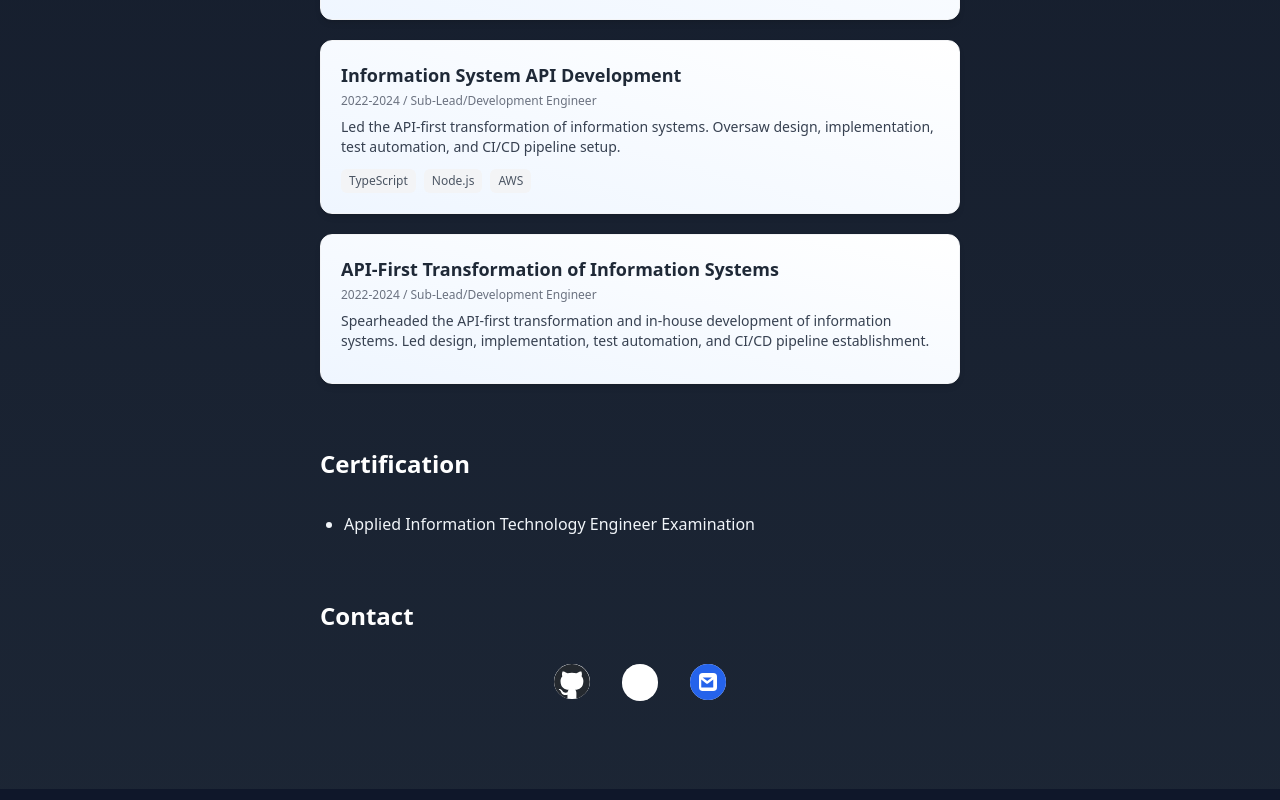
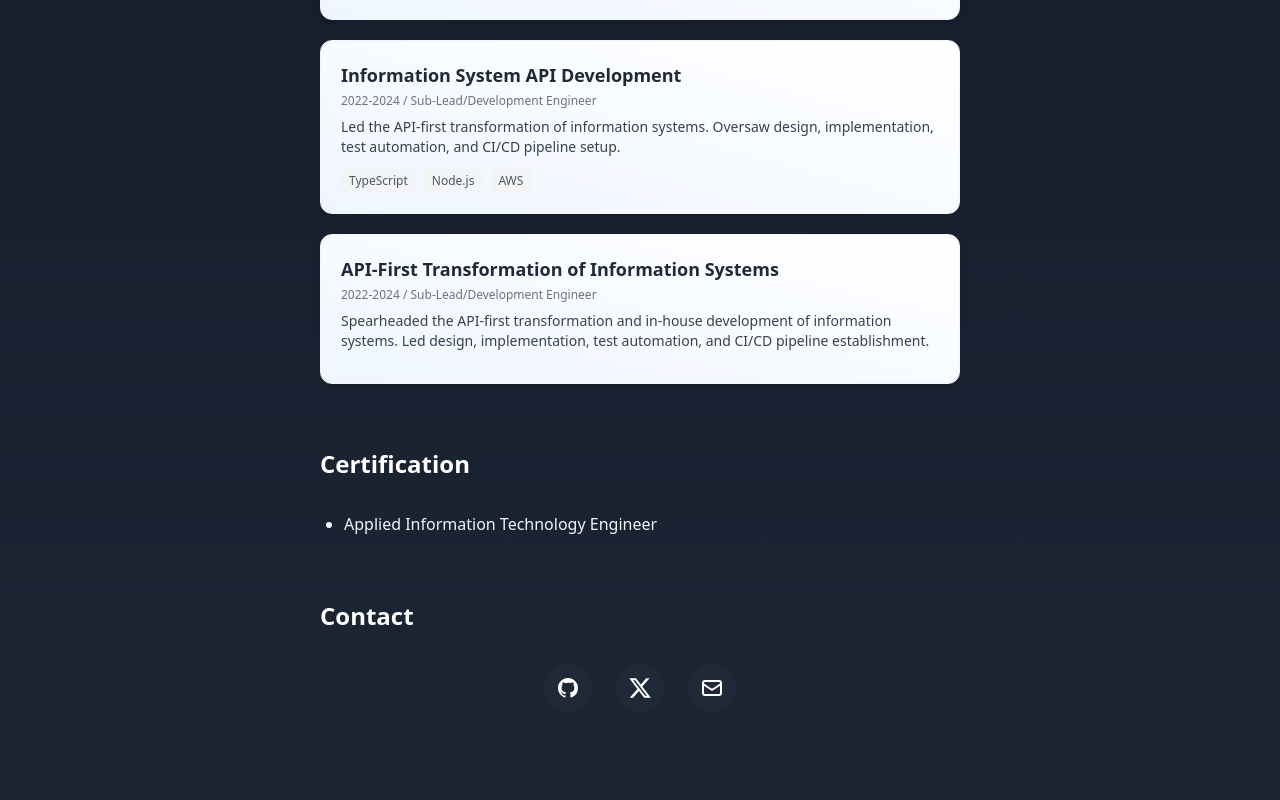
Before and after one commit to imaty1022/imaty-portfolio, a Next.js app: page / in a window 1280 px wide. Shown: the part 934-1734 px from the top of the page. Built offline with nearby package versions, Linux system fonts and the light colour scheme.

Commit message:
feat: resize sns cards

```diff
--- a/src/pages/index.tsx
+++ b/src/pages/index.tsx
@@ -120,75 +120,51 @@
       <section>
         <SectionTitle>Certification</SectionTitle>
         <ul className="list-disc ml-6 text-base">
-          <li>Applied Information Technology Engineer Examination</li>
+          <li>Applied Information Technology Engineer</li>
         </ul>
       </section>
 
-      {/* コンテクト/SNS */}
+      {/* Contact */}
       <section>
         <SectionTitle>Contact</SectionTitle>
-        <ul className="flex space-x-8 justify-center mb-2">
-          <li>
+        <div className="flex justify-center space-x-6 mb-2">
+          {/* GitHub */}
           <a
             href="https://github.com/tomoimai1022"
             target="_blank"
             rel="noopener noreferrer"
             aria-label="GitHub"
-              className="transition-transform hover:scale-110 hover:shadow-lg rounded-full"
+            className="p-3 rounded-full bg-white dark:bg-gray-800 shadow-sm hover:shadow-md transition-all duration-200 hover:-translate-y-0.5"
           >
-              <Image
-                src="/icons/github.svg"
-                alt="GitHub"
-                width={36}
-                height={36}
-                className="rounded-full bg-white"
-              />
+            <svg className="w-6 h-6 text-gray-800 dark:text-white" fill="currentColor" viewBox="0 0 24 24" aria-hidden="true">
+              <path fillRule="evenodd" d="M12 2C6.477 2 2 6.484 2 12.017c0 4.425 2.865 8.18 6.839 9.504.5.092.682-.217.682-.483 0-.237-.008-.868-.013-1.703-2.782.605-3.369-1.343-3.369-1.343-.454-1.158-1.11-1.466-1.11-1.466-.908-.62.069-.608.069-.608 1.003.07 1.531 1.032 1.531 1.032.892 1.53 2.341 1.088 2.91.832.092-.647.35-1.088.636-1.338-2.22-.253-4.555-1.11-4.555-4.943 0-1.091.39-1.984 1.029-2.683-.103-.253-.446-1.27.098-2.647 0 0 .84-.269 2.75 1.026A9.564 9.564 0 0112 6.844c.85.004 1.705.115 2.504.337 1.909-1.296 2.747-1.027 2.747-1.027.546 1.379.202 2.398.1 2.651.64.699 1.028 1.595 1.028 2.688 0 3.848-2.339 4.695-4.566 4.943.359.309.678.919.678 1.852 0 1.336-.012 2.415-.012 2.743 0 .267.18.58.688.482A10.019 10.019 0 0022 12.017C22 6.484 17.522 2 12 2z" clipRule="evenodd" />
+            </svg>
           </a>
-          </li>
-          <li>
+
+          {/* X (Twitter) */}
           <a
             href="https://x.com/imaty1022"
             target="_blank"
             rel="noopener noreferrer"
             aria-label="X (Twitter)"
-              className="transition-transform hover:scale-110 hover:shadow-lg rounded-full"
+            className="p-3 rounded-full bg-white dark:bg-gray-800 shadow-sm hover:shadow-md transition-all duration-200 hover:-translate-y-0.5"
           >
-              {/* ライトテーマ用 */}
-              <Image
-                src="/icons/x-black.png"
-                alt="X (Twitter)"
-                width={36}
-                height={36}
-                className="rounded-full bg-white block dark:hidden"
-                priority
-              />
-              {/* ダークテーマ用 */}
-              <Image
-                src="/icons/x-white.png"
-                alt="X (Twitter)"
-                width={36}
-                height={36}
-                className="rounded-full bg-white hidden dark:block"
-                priority
-              />
+            <svg className="w-6 h-6 text-gray-800 dark:text-white" fill="currentColor" viewBox="0 0 24 24" aria-hidden="true">
+              <path d="M18.244 2.25h3.308l-7.227 8.26 8.502 11.24H16.17l-5.214-6.817L4.99 21.75H1.68l7.73-8.835L1.254 2.25H8.08l4.713 6.231zm-1.161 17.52h1.833L7.084 4.126H5.117z" />
+            </svg>
           </a>
-          </li>
-          <li>
+
+          {/* Email */}
           <a
             href="mailto:imaty1022@gmail.com"
             aria-label="Email"
-              className="transition-transform hover:scale-110 hover:shadow-lg rounded-full"
+            className="p-3 rounded-full bg-white dark:bg-gray-800 shadow-sm hover:shadow-md transition-all duration-200 hover:-translate-y-0.5"
           >
-              <Image
-                src="/icons/mail.svg"
-                alt="Email"
-                width={36}
-                height={36}
-                className="rounded-full bg-white"
-              />
+            <svg className="w-6 h-6 text-gray-800 dark:text-white" fill="none" stroke="currentColor" viewBox="0 0 24 24" xmlns="http://www.w3.org/2000/svg">
+              <path strokeLinecap="round" strokeLinejoin="round" strokeWidth="2" d="M3 8l7.89 5.26a2 2 0 002.22 0L21 8M5 19h14a2 2 0 002-2V7a2 2 0 00-2-2H5a2 2 0 00-2 2v10a2 2 0 002 2z"></path>
+            </svg>
           </a>
-          </li>
-        </ul>
+        </div>
       </section>
     </div>
     </>
```
Lines whose indentation alone changed are shown as unchanged.
